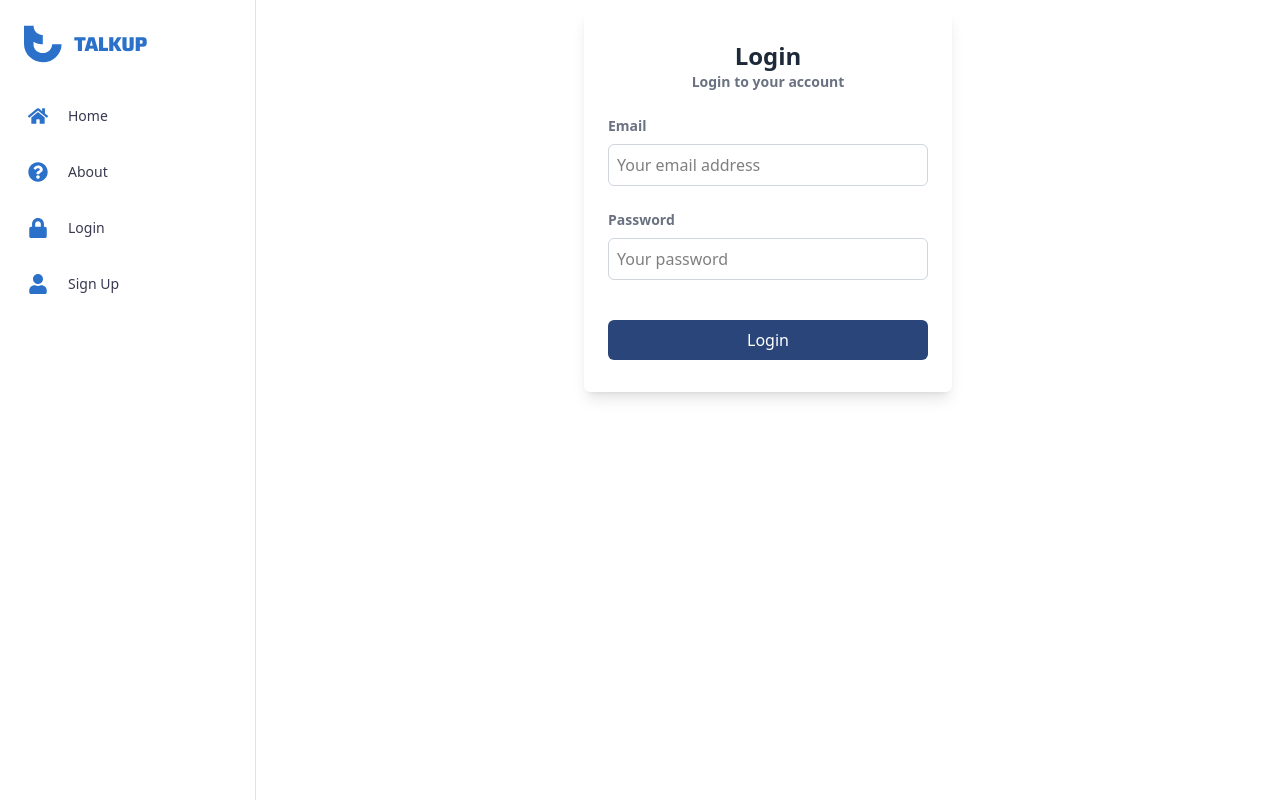
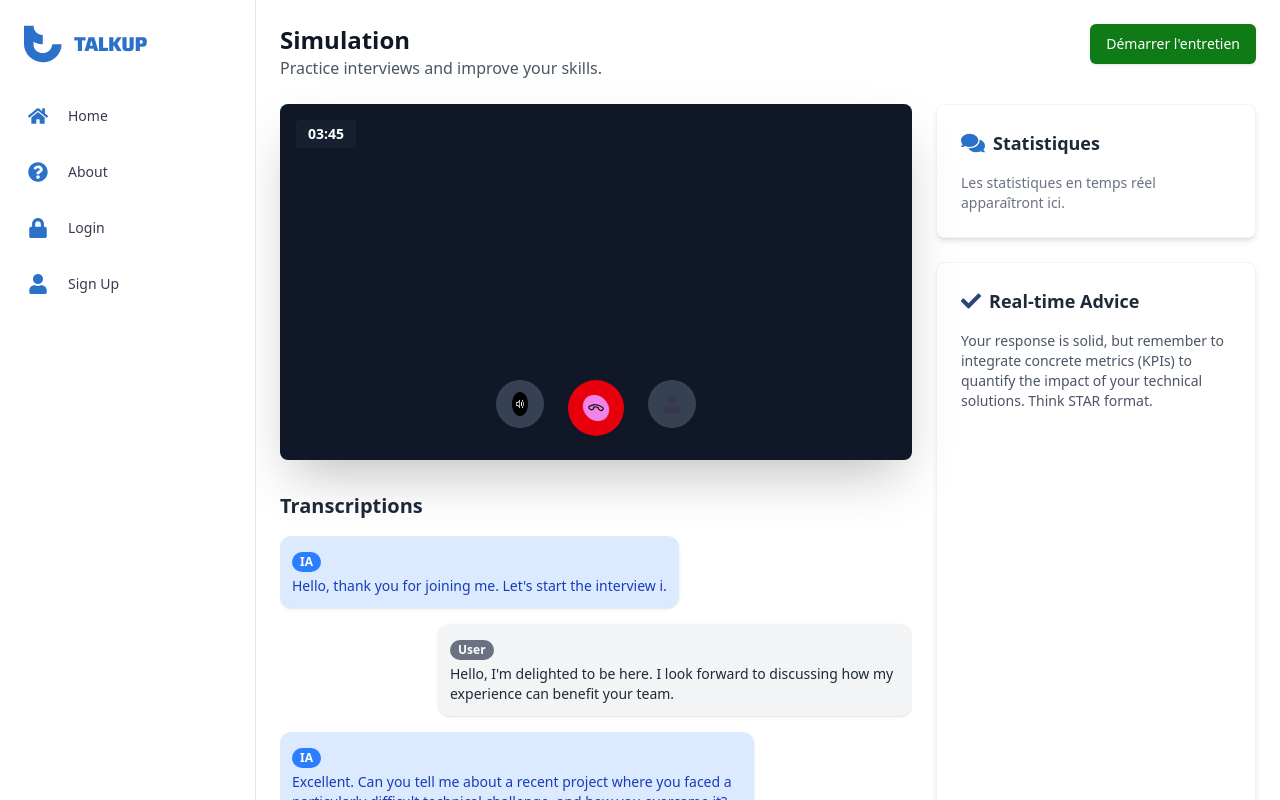
Before and after one commit to Tugduoff/TalkUp.AI, a React (Vite) app in the folder web/: page /simulations in a window 1280 px wide. Before the commit this address led to /login. Built offline with nearby package versions, Linux system fonts and the light colour scheme; no server answers.

Commit message:
Implement initial Simulation Interview Page

```diff
--- a/web/package.json
+++ b/web/package.json
@@ -27,7 +27,7 @@
     "@tanstack/react-query": "^5.76.1",
     "@tanstack/react-query-devtools": "^5.76.1",
     "@tanstack/react-router": "^1.115.2",
-    "axios": "^1.9.0",
+    "axios": "^1.12.2",
     "class-variance-authority": "^0.7.1",
     "clsx": "^2.1.1",
     "react": "^19.1.0",
--- a/web/src/components/molecules/real-time-tip/index.tsx
+++ b/web/src/components/molecules/real-time-tip/index.tsx
@@ -1,3 +1,4 @@
+import AvatarWorking from '@/assets/avatarworking.png';
 import { Icon } from '@/components/atoms/icon';
 
 import { RealTimeTipProps } from './types';
@@ -23,12 +24,14 @@ const RealTimeTip = ({ title, tipText }: RealTimeTipProps) => {
       </h3>
       <p className="text-sm text-gray-600 mb-4">{tipText}</p>
 
-      {/* Placeholder for the AI Illustration (avatarworking.png) */}
-      <div className="mt-auto w-full h-32 bg-gray-100 rounded-lg flex items-center justify-center text-xs text-gray-500">
-        [Image IA Illustration]
+      <div className="mt-auto w-full h-32 rounded-lg flex items-center justify-center">
+        <img
+          src={AvatarWorking}
+          alt="AI illustration of an avatar working"
+          className="object-contain max-h-full"
+        />
       </div>
     </div>
   );
 };
-
 export default RealTimeTip;
--- a/web/src/components/organisms/simulation-page-content/index.tsx
+++ b/web/src/components/organisms/simulation-page-content/index.tsx
@@ -105,4 +105,5 @@ const SimulationPageContent = ({
   );
 };
 
+console.log('SimulationPageContent:', SimulationPageContent);
 export default SimulationPageContent;
--- a/web/src/routes/simulations.tsx
+++ b/web/src/routes/simulations.tsx
@@ -1,38 +1,55 @@
-import SimulationArea from '@/components/molecules/simulation-area';
+import { TranscriptionBubbleProps } from '@/components/molecules/transcription-area/types';
+import SimulationPageContent from '@/components/organisms/simulation-page-content';
 import { createAuthGuard } from '@/utils/auth.guards';
 import { createFileRoute } from '@tanstack/react-router';
 
 export const Route = createFileRoute('/simulations')({
-  beforeLoad: createAuthGuard('/simulations'),
+  //beforeLoad: createAuthGuard('/simulations'),
   component: Simulations,
 });
 
 /**
- * Simulations component.
+ * Simulations component (Page Route component).
  *
- * Renders the main simulation page, including the headers and the core
- * SimulationArea molecule, initialized in the 'pending' state.
- * * Note: This component serves as a container/page and is integrated
- * with TanStack Router.
- * * @returns {JSX.Element} The rendered Simulations page.
+ * This component acts as a data provider and container for the SimulationPageContent organism.
+ * It is responsible for fetching (or providing static) data related to the interview
+ * and passing it down to the main page layout component.
+ *
+ * @returns {JSX.Element} The rendered Simulation page with the complete layout.
  */
+
 function Simulations() {
-  // Static props for initial display of the SimulationArea component
-  const simulationProps = {
-    status: 'pending' as const, // Sets the state to 'En attente'
-    timer: '00:00',
+  const staticTranscriptions: TranscriptionBubbleProps[] = [
+    {
+      speaker: 'IA',
+      text: "Hello, thank you for joining me. Let's start the interview i.",
+    },
+    {
+      speaker: 'User',
+      text: "Hello, I'm delighted to be here. I look forward to discussing how my experience can benefit your team.",
+    },
+    {
+      speaker: 'IA',
+      text: 'Excellent. Can you tell me about a recent project where you faced a particularly difficult technical challenge, and how you overcame it?',
+    },
+  ];
+
+  const simulationData = {
+    pageTitle: 'Simulation',
+    pageSubtitle: 'Practice interviews and improve your skills.',
+
+    simulationTimer: '03:45',
+    simulationStatus: 'active' as const,
+
+    tipTitle: 'Real-time Advice',
+    tipText:
+      'Your response is solid, but remember to integrate concrete metrics (KPIs) to quantify the impact of your technical solutions. Think STAR format.',
+
+    transcriptions: staticTranscriptions,
+
+    onStartSimulation: () =>
+      console.log('Simulation started! (Function to be implemented)'),
   };
 
-  return (
-    <div className="p-2">
-      {/* Existing Headers */}
-      <h3 className="text-primary">Simulations</h3>
-      <p>Simulations</p>
-
-      {/* Integration of the SimulationArea component */}
-      <div className="mt-6 p-4 border rounded-lg bg-gray-50">
-        <SimulationArea {...simulationProps} />
-      </div>
-    </div>
-  );
+  return <SimulationPageContent {...simulationData} />;
 }
```
Also changed, not shown: 1 other file (tests, documents, lock files or other folders).
